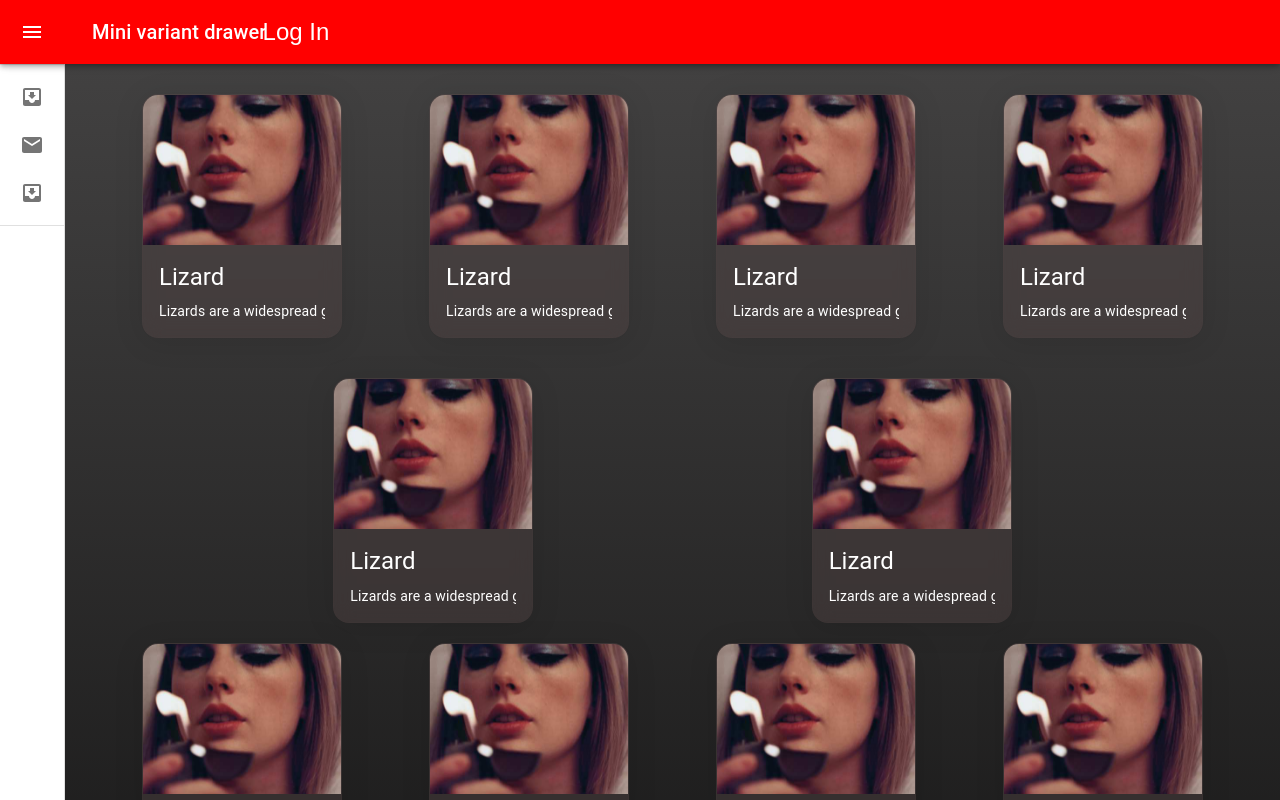
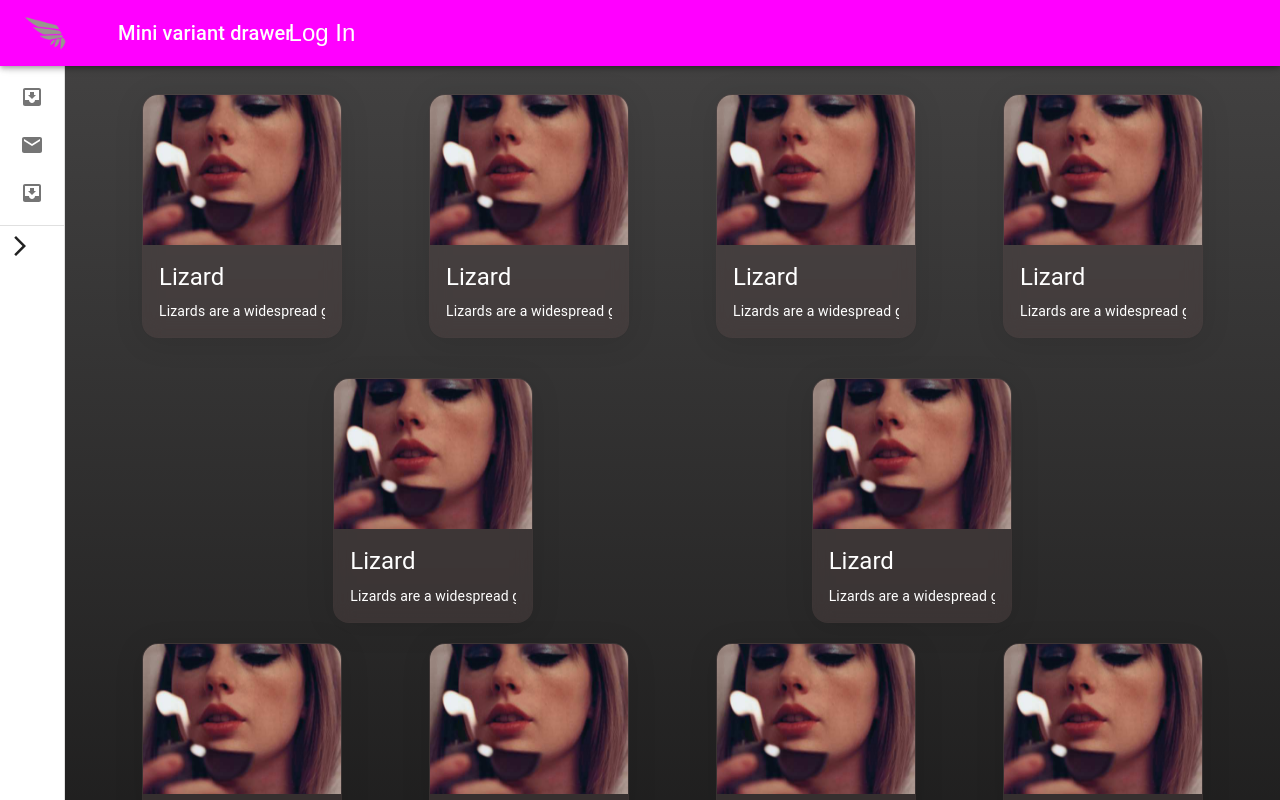
Before and after one commit to kirtan517/MusicPlayer, a React (Create React App) app in the folder music_player_ui/: page / in a window 1280 px wide. Shown: the top 800 px of the page. Built offline with nearby package versions, Linux system fonts and the light colour scheme.

Commit message:
initial commit

```diff
--- a/music_player_ui/src/components/basicLayout/navBar2.tsx
+++ b/music_player_ui/src/components/basicLayout/navBar2.tsx
@@ -21,6 +21,12 @@ import * as React from "react";
 import { useSelector, useDispatch } from "react-redux";
 import { RootState } from "../../store";
 import { login, logout } from "../../store/user";
+import { useNavigate } from "react-router";
+import LogoSymbol from "../../images/LogoSymbol.png";
+import LogoFull from "../../images/LogoFull.png";
+import ArrowForwardIosOutlinedIcon from '@mui/icons-material/ArrowForwardIosOutlined';
+import ArrowBackIosIcon from '@mui/icons-material/ArrowBackIos';
+
 
 const drawerWidth = 240;
 
@@ -100,6 +106,8 @@ export default function NavBar2({ children }: any): JSX.Element {
 		(state: RootState) => state.user.isUserLogedIn
 	);
 	const dispatch = useDispatch();
+	const navigate = useNavigate();
+
 
 	const handleDrawerOpen = () => {
 		setOpen(true);
@@ -109,10 +117,19 @@ export default function NavBar2({ children }: any): JSX.Element {
 		setOpen(false);
 	};
 
+	const handleNavigation = (text: string) => {
+		if (text == "Home")
+			navigate("/")
+		else if (text == "Favourites")
+			navigate("/favourites")
+		else if (text == "Search")
+			navigate("/song")
+	}
+
 	return (
 		<Box sx={{ display: "flex", background: "black" }}>
 			<CssBaseline />
-			<AppBar position="fixed" open={open} style={{ background: "red" }}>
+			<AppBar position="fixed" open={open} style={{ background: "magenta" }}>
 				<Toolbar>
 					<IconButton
 						color="inherit"
@@ -124,7 +141,7 @@ export default function NavBar2({ children }: any): JSX.Element {
 							...(open && { display: "none" }),
 						}}
 					>
-						<MenuIcon />
+						<img src={LogoSymbol} alt="Logo" height={"50px"} width={"50px"} />
 					</IconButton>
 					<Typography variant="h6" noWrap component="div">
 						Mini variant drawer
@@ -147,6 +164,10 @@ export default function NavBar2({ children }: any): JSX.Element {
 			</AppBar>
 			<Drawer variant="permanent" open={open}>
 				<DrawerHeader>
+					<div style={{ width: "100%", justifyContent: "center", alignItems: "center", display: "flex" }}>
+						<img src={LogoFull} alt="Logo" height={"45px"} width={"125px"} />
+					</div>
+
 					<IconButton onClick={handleDrawerClose}>
 						{theme.direction === "rtl" ? (
 							<ChevronRightIcon />
@@ -154,11 +175,13 @@ export default function NavBar2({ children }: any): JSX.Element {
 							<ChevronLeftIcon />
 						)}
 					</IconButton>
+
+
 				</DrawerHeader>
 				<Divider />
 				<List>
 					{["Home", "Favourites", "Search"].map((text, index) => (
-						<ListItem key={text} disablePadding sx={{ display: "block" }}>
+						<ListItem key={text} disablePadding sx={{ display: "block" }} onClick={() => handleNavigation(text)}>
 							<ListItemButton
 								sx={{
 									minHeight: 48,
@@ -181,6 +204,19 @@ export default function NavBar2({ children }: any): JSX.Element {
 					))}
 				</List>
 				<Divider />
+				<IconButton
+					color="inherit"
+					aria-label="open drawer"
+					onClick={!open? handleDrawerOpen: handleDrawerClose}
+					edge="start"
+					sx={{
+						marginRight: 5,
+						...(open && { display: "none" }),
+					}}
+					style={{ width: "100%", display: "flex", justifyContent: "center", alignItems: "center" }}
+				>
+					{!open? <ArrowForwardIosOutlinedIcon /> :  <ArrowBackIosIcon />}
+				</IconButton>
 			</Drawer>
 			<Box component="main" sx={{ flexGrow: 1, p: 0, m: 0 }} maxWidth="100%">
 				<DrawerHeader />
```
Also changed, not shown: music_player_ui/src/images/LogoFull.png (added), music_player_ui/src/images/LogoSymbol.png (added).
